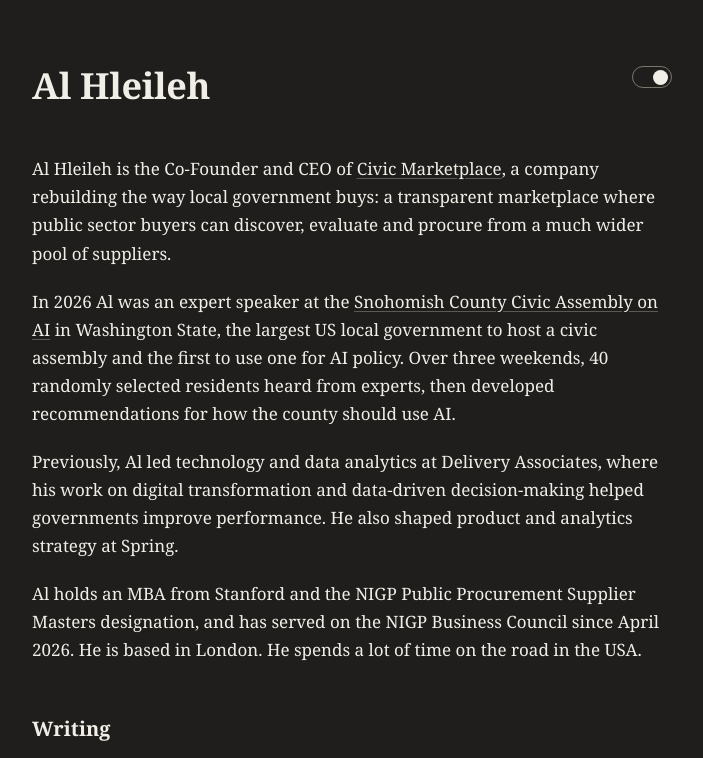
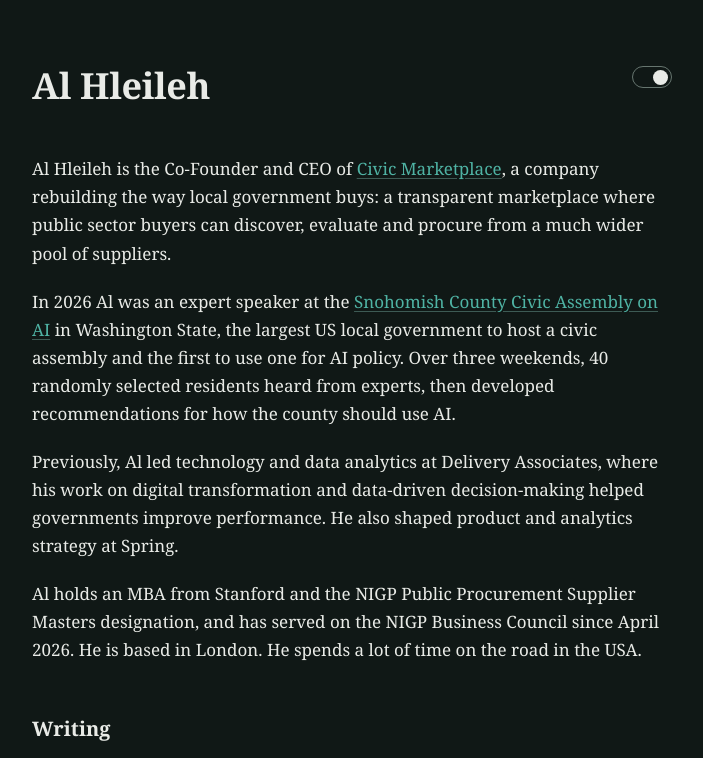
Before and after one commit to alhassan/alhleileh.com, a plain HTML site: page index.html in a window 1280 px wide. Both pictures are taken after a click on the label 940 px from the left and 77 px from the top of the page. Shown: the top 758 px of the page, without its empty margins (288-991 px from the left). Drawn offline with Linux system fonts and the light colour scheme.

Commit message:
Update index.html

```diff
--- a/index.html
+++ b/index.html
@@ -21,16 +21,18 @@
     --bg: #ffffff;
     --text: #1a1a1a;
     --meta: #6b6b6b;
-    --link-line: #b9b9b9;
+    --accent: #037a6b;
+    --link-line: #9cc4bd;
     --toggle-line: #8a8a8a;
   }
   html[data-theme="dark"] {
     color-scheme: dark;
-    --bg: #1f1e1d;
-    --text: #f0eee6;
-    --meta: #a8a49b;
-    --link-line: #5c5952;
-    --toggle-line: #7a766d;
+    --bg: #101816;
+    --text: #e9ebe7;
+    --meta: #93a19c;
+    --accent: #4fb3a4;
+    --link-line: #3d5a54;
+    --toggle-line: #66756f;
   }
   * { box-sizing: border-box; }
   body {
@@ -59,8 +61,8 @@
   p { margin: 0 0 20px; }
   ul { margin: 0; padding-left: 22px; }
   li { margin: 0 0 10px; }
-  a { color: var(--text); text-decoration: underline; text-underline-offset: 3px; text-decoration-color: var(--link-line); }
-  a:hover { text-decoration-color: var(--text); }
+  a { color: var(--accent); text-decoration: underline; text-underline-offset: 3px; text-decoration-color: var(--link-line); }
+  a:hover { text-decoration-color: var(--accent); }
   .meta { color: var(--meta); }
   .theme-toggle { display: inline-block; margin-top: 10px; cursor: pointer; }
   .theme-toggle input { position: absolute; opacity: 0; width: 0; height: 0; }
```
